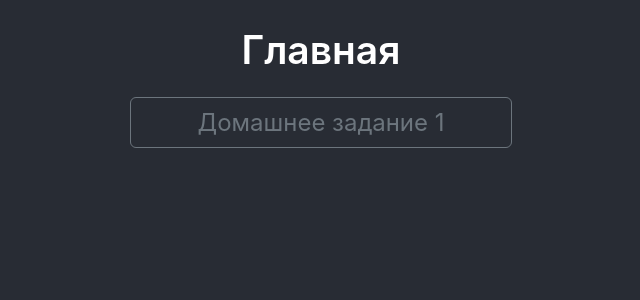
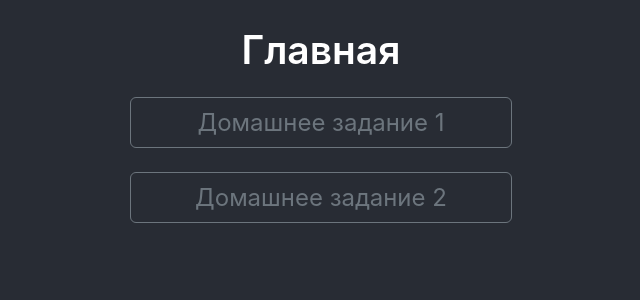
Before and after one commit to Kaiserdc/mfd-module4-react-user-hooks, a React (Create React App) app: page / in a window 1280 px wide. Shown: the top 300 px of the page, without its empty margins (319-959 px from the left). Built offline with nearby package versions, Linux system fonts and the light colour scheme.

Commit message:
(fix) поправил замечаниия учителя

```diff
--- a/src/hooks/useFetch.js
+++ b/src/hooks/useFetch.js
@@ -8,7 +8,7 @@ export function useFetch(url) {
 
     const sliceData = (arr, limit) => arr.slice(0, limit)
 
-    function getData(url,) {
+    function getData(url) {
         fetch(url)
             .then(res => {
                 if (!res.ok) {
@@ -33,7 +33,7 @@ export function useFetch(url) {
 
     useEffect(() => {
         getData(url)
-    }, [limitData]);
+    }, [url, limitData]);
 
     function refetch(params) {
         setLimitData(params.params._limit)
--- a/src/pages/index.jsx
+++ b/src/pages/index.jsx
@@ -6,6 +6,7 @@ export function Index() {
             <h1>Главная</h1>
             <nav>
                 <NavLink className={'btn'} to="/home-work-1" end>Домашнее задание 1</NavLink>
+                <NavLink className={'btn'} to="/home-work-1" end>Домашнее задание 2</NavLink>
             </nav>
         </>
     )
```
